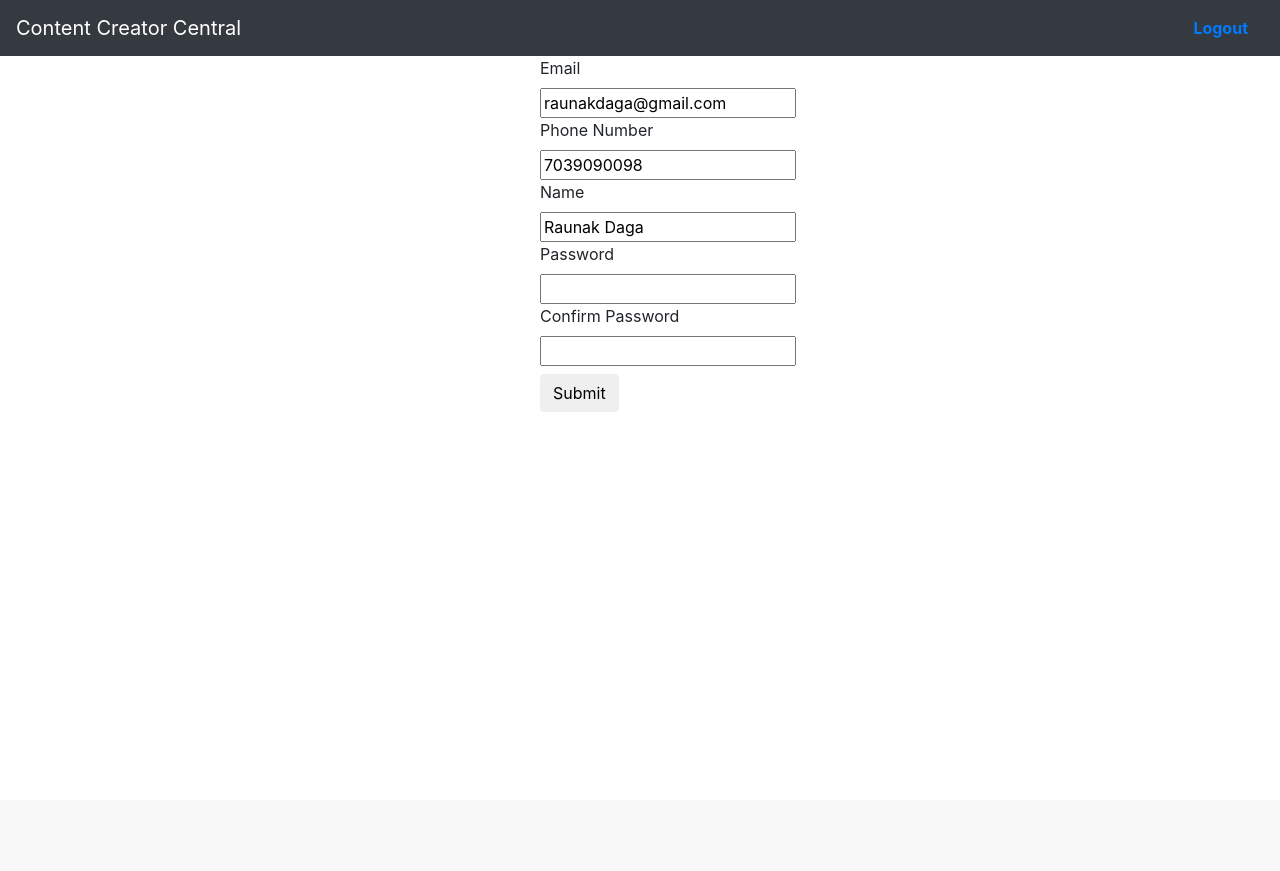
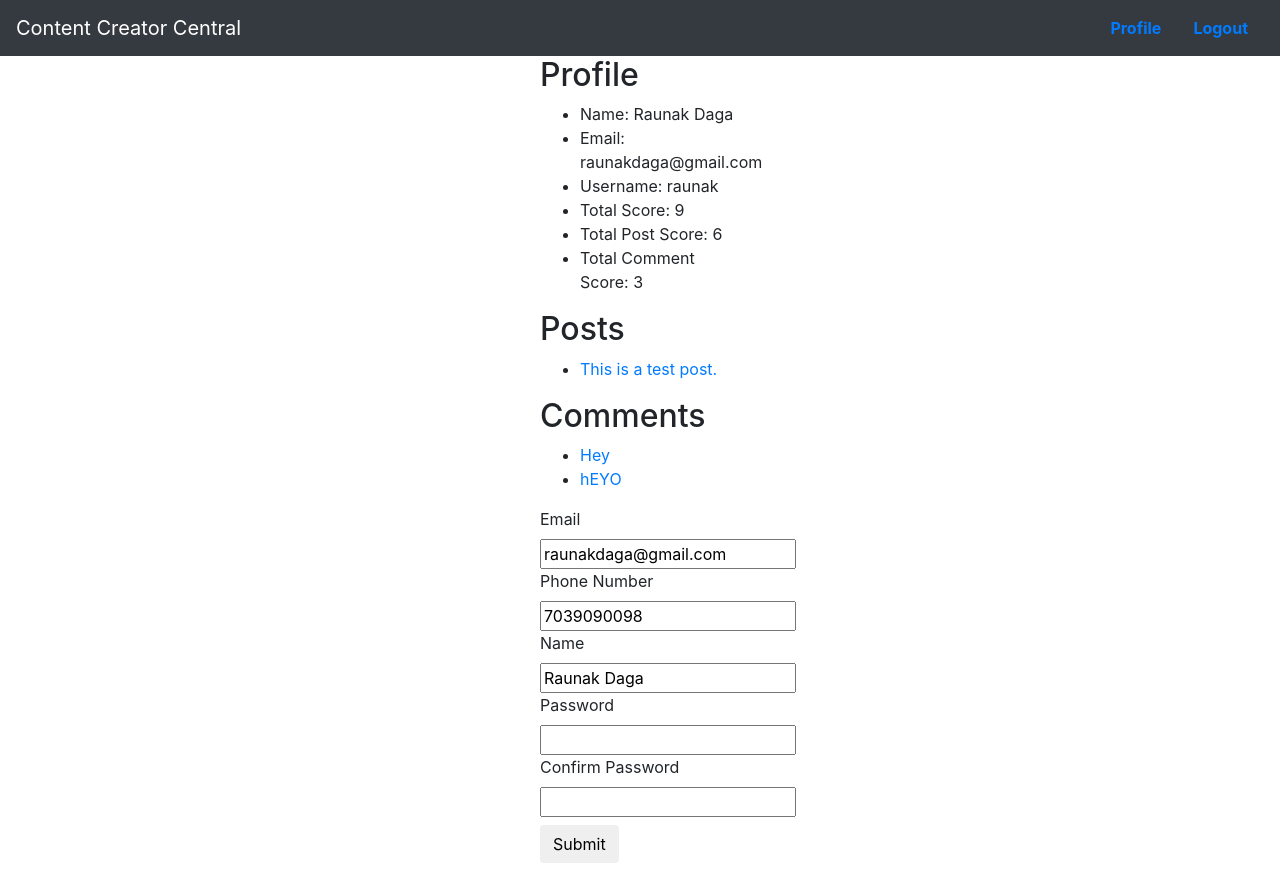
Before and after one commit to krvcorp/pong-frontend, a Django app: page /profile/ in a window 1280 px wide. Before the commit the page ends 400 px from the top, so only its background shows below. Run offline with Django 4.2, Linux system fonts and the light colour scheme; a user stored in the database is signed in; data comes from the database, SQL or seed files in the repository; both versions use the stored data as it was after the commit; some libraries are stand-ins or nearby versions.

Commit message:
Added gitignore + post path

```diff
--- a/backend/base/models.py
+++ b/backend/base/models.py
@@ -18,6 +18,37 @@ class User(AbstractUser):
     USERNAME_FIELD = "email"
     REQUIRED_FIELDS = ["username", "password"]
 
+    # a function named total_score which computes the sum of the votes of each
+    # post and comment a user has made
+
+    # a function named total_score which computes the sum of the votes of each post
+    def total_score(self):
+        return self.total_post_score() + self.total_comment_score()
+
+    def total_post_score(self):
+        total = 0
+        for vote in PostVote.objects.all():
+            if vote.post.user == self:
+                total += vote.vote
+        print("Total post score: " + str(total))
+        return total
+
+    def total_comment_score(self):
+        total = 0
+        for vote in CommentVote.objects.all():
+            if vote.comment.user == self:
+                total += vote.vote
+        print("Total comment score: " + str(total))
+        return total
+
+    # a function named get_posts which returns all the posts a user has made
+    def get_posts(self):
+        return Post.objects.filter(user=self)
+
+    # a function named get_comments which returns all the comments a user has made
+    def get_comments(self):
+        return Comment.objects.filter(user=self)
+
     def __str__(self):
         return str(self.id) + " " + self.email
 
@@ -30,6 +61,17 @@ class Post(models.Model):
     created_at = models.DateTimeField(auto_now_add=True)
     updated_at = models.DateTimeField(auto_now=True)
 
+    # TODO: Fix vote summation, something's not working but I'm way
+    # too fucking lazy to figure out what it is
+
+    # a function named total_score which computes the sum of the votes of each post
+    def total_score(self):
+        total = 0
+        for vote in PostVote.objects.all():
+            if vote.post == self:
+                total += vote.vote
+        return total
+
     def __str__(self):
         return str(self.id) + " " + self.title
 
@@ -40,6 +82,15 @@ class Comment(models.Model):
     comment = models.TextField()
     created_at = models.DateTimeField(auto_now_add=True)
     updated_at = models.DateTimeField(auto_now=True)
+
+    # a function named total_score which computes the sum of the votes of each comment
+    def total_score(self):
+        total = 0
+        # get all votes and iterate through them summing their votes
+        for vote in CommentVote.objects.all():
+            if vote.comment == self:
+                total += vote.vote
+        return total
 
     def __str__(self):
         return str(self.id) + " " + self.comment
--- a/backend/base/templates/profile.html
+++ b/backend/base/templates/profile.html
@@ -2,6 +2,62 @@
 <div class="layout__body mx-auto" style="width: 200px">
 	<div class="mx-auto" style="width: 200px">
 		<!-- display logged in user's profile information -->
+		<div class="profile">
+			<h2>Profile</h2>
+			<ul>
+				<li>
+					<span>Name:</span>
+					<span>{{ user.name }}</span>
+				</li>
+				<li>
+					<span>Email:</span>
+					<span>{{ user.email }}</span>
+				</li>
+				<li>
+					<span>Username:</span>
+					<span>{{ user.username }}</span>
+				</li>
+				<li>
+					<span>Total Score:</span>
+					<span>{{ user.total_score }}</span>
+				</li>
+				<!-- total post score -->
+				<li>
+					<span>Total Post Score:</span>
+					<span>{{ user.total_post_score }}</span>
+				</li>
+				<!-- total comment score -->
+				<li>
+					<span>Total Comment Score:</span>
+					<span>{{ user.total_comment_score }}</span>
+				</li>
+			</ul>
+		</div>
+
+		<!-- display all posts a user has made -->
+		<div class="posts">
+			<h2>Posts</h2>
+			<ul>
+				{% for post in user.get_posts %}
+				<li>
+					<a href="{% url 'post' post.id %}">{{ post.title }}</a>
+				</li>
+				{% endfor %}
+			</ul>
+		</div>
+
+		<!-- display all comments a user has made -->
+		<div class="comments">
+			<h2>Comments</h2>
+			<ul>
+				{% for comment in user.get_comments %}
+				<li>
+					<a href="{% url 'post' comment.post.id %}">{{ comment.comment }}</a>
+				</li>
+				{% endfor %}
+			</ul>
+		</div>
+
 		<!-- form where they can update each part of their profile with new information -->
 		<form class="form" action="" method="POST">
 			{% csrf_token %}
--- a/backend/base/urls.py
+++ b/backend/base/urls.py
@@ -5,9 +5,11 @@ urlpatterns = [
     path("", views.index, name="index"),
     path("register/", views.register, name="register"),
     path("login/", views.login, name="login"),
-    path("chat/", views.chat, name="chat"),
+    path("discover/", views.discover, name="discover"),
     path("logout/", views.logout, name="logout"),
     path("profile/", views.profile, name="profile"),
+    path('leaderboard/', views.leaderboard, name='leaderboard'),
+    path('post/<int:post_id>/', views.post, name='post'),
     # Path for comments underneath posts
     path("comment/<int:post_id>/", views.comment, name="comment"),
     # Paths for voting on comments and posts, 1 = upvote, 0 = downvote
--- a/backend/base/views.py
+++ b/backend/base/views.py
@@ -9,7 +9,7 @@ from .forms import *
 
 
 def index(request):
-    return render(request, "index.html")
+    return redirect("discover")
 
 
 def register(request):
@@ -39,15 +39,12 @@ def register(request):
 
 def login(request):
     if request.method == "POST":
-        print("login post")
         email = request.POST.get("email")
         password = request.POST.get("password")
-        print(email + password)
         user = authenticate(username=email, password=password)
-        print(user)
         if user is not None:
             auth_login(request, user)
-            return redirect("chat")
+            return redirect("discover")
         else:
             # TODO: Add error message invalid credentials
             return redirect("login")
@@ -68,19 +65,19 @@ def comment(request, post_id):
 
             # TODO: Return JSON instead of redirect, use AJAX to add comment
             # to page directly
-            return redirect("chat")
+            return redirect("discover")
 
     if request.method == "GET":
-        return redirect("chat")
+        return redirect("discover")
 
-def chat(request):
+def discover(request):
     if request.method == "POST":
         post_form = PostForm(request.POST, request.FILES)
         if post_form.is_valid():
             post = post_form.save(commit=False)
             post.user = request.user
             post.save()
-            return redirect("chat")
+            return redirect("discover")
 
     if request.method == "GET":
         form = PostForm()
@@ -107,14 +104,15 @@ def chat(request):
 
 
         # fill context with all the data at once
-        print(post_votes_dict)
         context = {"form": form, "posts": posts, "comments": comments, "post_votes": post_votes_dict,
         "comment_votes": comment_votes_dict}
-        return render(request, "chat.html", context)
+        return render(request, "discover.html", context)
 
 
 
-# Update a user's profile with new information that they submitted in the form in the profile page.
+# Returns user's profile page
+# Can update profile in POST
+# TODO: Separate editing profile from viewing profile
 @login_required
 def profile(request):
     if request.method == "POST":
@@ -126,7 +124,29 @@ def profile(request):
         user.save()
         return redirect("profile")
     if request.method == "GET":
-        return render(request, "profile.html")
+        context = {"user": request.user}
+        return render(request, "profile.html", context)
+
+@login_required
+def leaderboard(request):
+    if request.method == "POST":
+        return redirect("leaderboard")
+    if request.method == "GET":
+        # Get all users and sort them by their total score, which is the sum of their post and comment votes
+        users = User.objects.all()
+        users = sorted(users, key=lambda user: user.total_score(), reverse=True)
+        context = {"users": users}
+        return render(request, "leaderboard.html", context)
+
+@login_required
+def post(request, post_id):
+    if request.method == "POST":
+       return redirect("post")
+    if request.method == "GET":
+        post = Post.objects.get(id=post_id)
+        comments = Comment.objects.filter(post=post)
+        context = {"post": post, "comments": comments}
+        return render(request, "post.html", context)
 
 def vote_comment(request, comment_id, up_or_down):
     if request.method == "POST":
--- a/backend/content/templates/base.html
+++ b/backend/content/templates/base.html
@@ -1,32 +1,21 @@
 <!DOCTYPE html>
 <html lang="en">
+
 <head>
 	<meta charset="UTF-8" />
 	<meta name="viewport" content="width=device-width, initial-scale=1.0" />
 	<meta http-equiv="X-UA-Compatible" content="ie=edge" />
 	<title>Content Creator Central</title>
-		<link
-			rel="stylesheet"
-			href="https://stackpath.bootstrapcdn.com/bootstrap/4.1.3/css/bootstrap.min.css"
-			integrity="sha384-MCw98/SFnGE8fJT3GXwEOngsV7Zt27NXFoaoApmYm81iuXoPkFOJwJ8ERdknLPMO"
-			crossorigin="anonymous"
-		/>
+	<link rel="stylesheet" href="https://stackpath.bootstrapcdn.com/bootstrap/4.1.3/css/bootstrap.min.css"
+		integrity="sha384-MCw98/SFnGE8fJT3GXwEOngsV7Zt27NXFoaoApmYm81iuXoPkFOJwJ8ERdknLPMO" crossorigin="anonymous" />
 </head>
+
 <body></body>
 
 <nav class="navbar navbar-expand-lg navbar-dark bg-dark">
-			<a class="navbar-brand" href="{% url 'index' %}"
-				>Content Creator Central</a
-			>
-			<button
-				class="navbar-toggler"
-				type="button"
-				data-toggle="collapse"
-				data-target="#navbarSupportedContent"
-				aria-controls="navbarSupportedContent"
-				aria-expanded="false"
-				aria-label="Toggle navigation"
-			>
+	<a class="navbar-brand" href="{% url 'index' %}">Content Creator Central</a>
+	<button class="navbar-toggler" type="button" data-toggle="collapse" data-target="#navbarSupportedContent"
+		aria-controls="navbarSupportedContent" aria-expanded="false" aria-label="Toggle navigation">
 		<span class="navbar-toggler-icon"></span>
 	</button>
 
@@ -65,6 +54,7 @@
 		</ul>
 
 		{% if request.user.is_authenticated %}
+		<a class="nav-link text-black font-weight-bold" href="{% url 'profile' %}">Profile</a>
 		<a class="nav-link text-black font-weight-bold" href="{% url 'logout' %}">Logout</a>
 		{% else %}
 		<a class="nav-link text-black font-weight-bold" href="{% url 'register' %}">Register</a>
@@ -89,20 +79,15 @@
 
 {% block page_content %}{% endblock %}
 
-		<script
-			src="https://code.jquery.com/jquery-3.3.1.slim.min.js"
+<script src="https://code.jquery.com/jquery-3.3.1.slim.min.js"
 	integrity="sha384-q8i/X+965DzO0rT7abK41JStQIAqVgRVzpbzo5smXKp4YfRvH+8abtTE1Pi6jizo"
-			crossorigin="anonymous"
-		></script>
-		<script
-			src="https://cdnjs.cloudflare.com/ajax/libs/popper.js/1.14.3/umd/popper.min.js"
+	crossorigin="anonymous"></script>
+<script src="https://cdnjs.cloudflare.com/ajax/libs/popper.js/1.14.3/umd/popper.min.js"
 	integrity="sha384-ZMP7rVo3mIykV+2+9J3UJ46jBk0WLaUAdn689aCwoqbBJiSnjAK/l8WvCWPIPm49"
-			crossorigin="anonymous"
-		></script>
-		<script
-			src="https://stackpath.bootstrapcdn.com/bootstrap/4.1.3/js/bootstrap.min.js"
+	crossorigin="anonymous"></script>
+<script src="https://stackpath.bootstrapcdn.com/bootstrap/4.1.3/js/bootstrap.min.js"
 	integrity="sha384-ChfqqxuZUCnJSK3+MXmPNIyE6ZbWh2IMqE241rYiqJxyMiZ6OW/JmZQ5stwEULTy"
-			crossorigin="anonymous"
-		></script>
+	crossorigin="anonymous"></script>
 </body>
+
 </html>
```
Also changed, not shown: backend/base/templates/discover.html (renamed from backend/base/templates/chat.html, +23 -1 lines), backend/base/templates/leaderboard.html (added, +18 -0 lines), backend/base/templates/post.html (added, +97 -0 lines), backend/db.sqlite3, 1 other file. Lines whose indentation alone changed are shown as unchanged.
